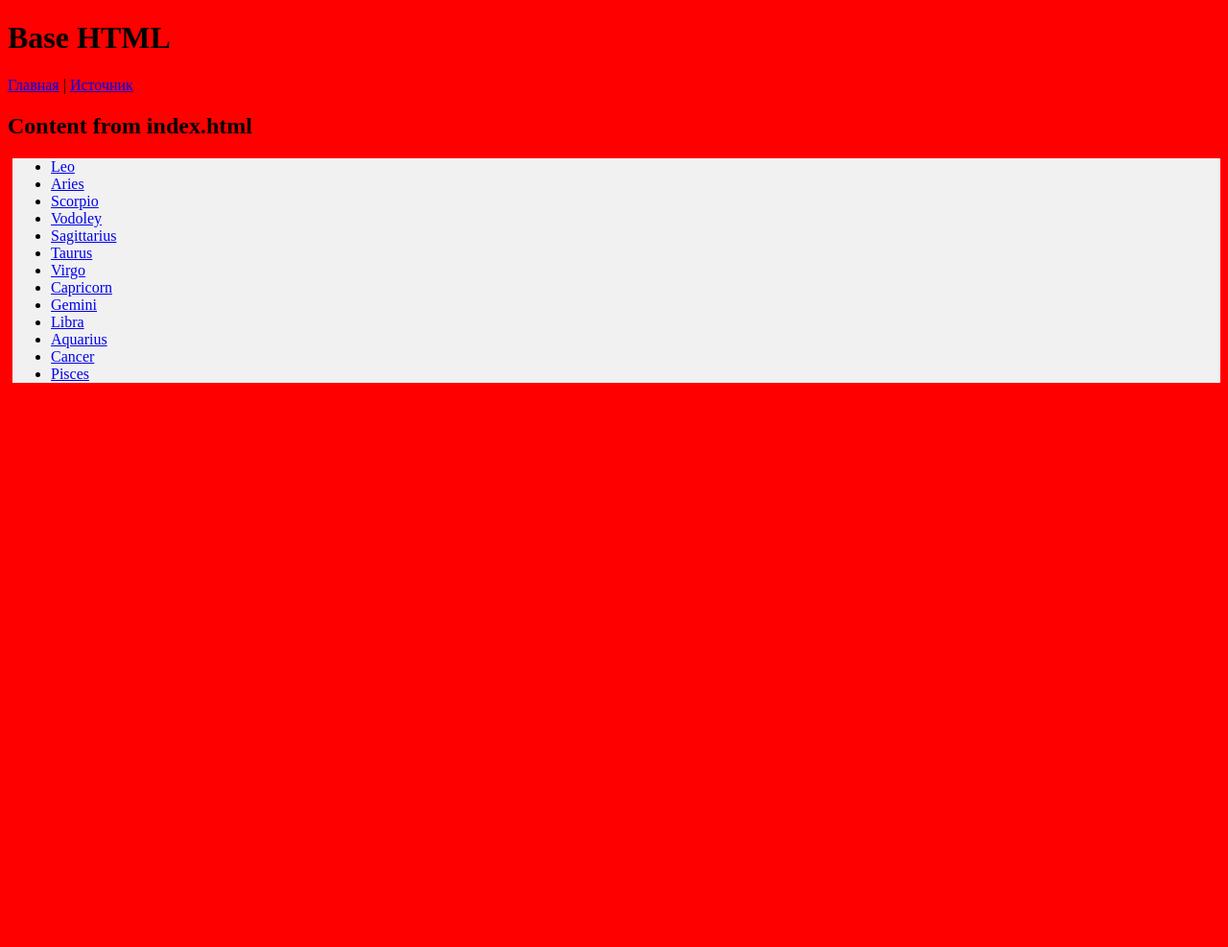
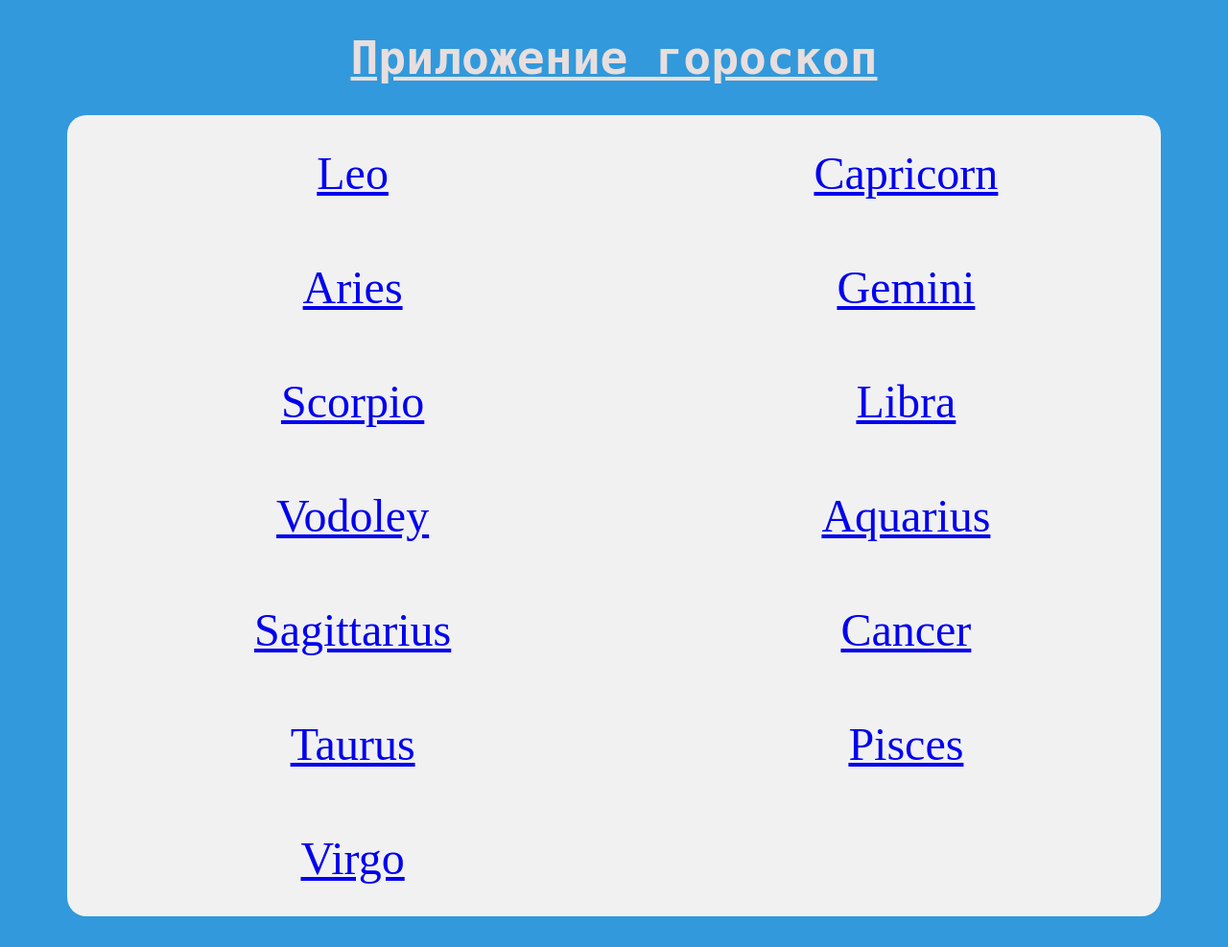
Before and after one commit to RustamKeneev/block_django_example, a Django app: page / in a window 1280 px wide. Shown: the whole page at 96% size. Before the commit the page ends 399 px from the top, so only its background shows below. Run offline with Django 4.2, Linux system fonts and the light colour scheme.

Commit message:
Change the style of the Django 3 project. Django 3 Css Style Project

```diff
--- a/horoscope/templates/horoscope/index.html
+++ b/horoscope/templates/horoscope/index.html
@@ -10,8 +10,8 @@
 {% endblock %}
 
 {% block content %}
-    {% include 'includes/navbar.html' only %}
-    <h2>Content from index.html</h2>
+{#    {% include 'includes/navbar.html' only %}#}
+    <h1>Приложение гороскоп</h1>
     <ul>
         {% for item in zodiacs %}
             <li><a href="{% url 'horoscope-name' sign_zodiac=item %}">{{ item|title }}</a></li>
--- a/horoscope/templates/horoscope/info_zodiac.html
+++ b/horoscope/templates/horoscope/info_zodiac.html
@@ -8,8 +8,8 @@
 {% endblock %}
 
 {% block content %}
-    {% include 'includes/navbar.html' only %}
-    <h2>Content from info_zodiac.html</h2>
+    {% include 'includes/navbar.html' %}
+    <h1>{{ sign_name }}</h1>
     {% if description_zodiac is None %}
         <h2>Неправильный знак задиака - {{ sign_zodiac|upper }}</h2>
     {% else %}
--- a/horoscope/templates/includes/navbar.html
+++ b/horoscope/templates/includes/navbar.html
@@ -1,7 +1,7 @@
 <nav>
-    <a href="{% url 'horoscope_index' %}">Главная</a> |
+    <a href="{% url 'horoscope_index' %}">Главная</a>
     <a href="https://learnbatta.com/blog/django-custom-path-converters-17/">Источник</a>
     {% for item in zodiacs %}
-        | <a href="{% url 'horoscope-name' sign_zodiac=item %}">{{ item|title }}</a>
+         <a href="{% url 'horoscope-name' sign_zodiac=item %}">{{ item|title }}</a>
     {% endfor %}
 </nav>
--- a/horoscope/views.py
+++ b/horoscope/views.py
@@ -28,7 +28,6 @@ types = {
 
 def index(request):
     zodiacs = list(zodiac_dictionary)
-    # f"<li><a href='{redirect_path}'>{sign.title()}</a></li>"
     context = {
         'zodiacs': zodiacs,
         'zodiac_dictionary': zodiac_dictionary,
@@ -38,9 +37,12 @@ def index(request):
 
 def get_info_about_sign_zodiac(request, sign_zodiac: str):
     description = zodiac_dictionary.get(sign_zodiac)
+    zodiacs = list(zodiac_dictionary)
     data = {
         'description_zodiac': description,
         'sign_zodiac': sign_zodiac,
+        'sign_name': description.split()[0],
+        'zodiacs': zodiacs,
     }
     return render(request, 'horoscope/info_zodiac.html', context=data)
 
--- a/static/horoscope/css/base.css
+++ b/static/horoscope/css/base.css
@@ -1,3 +1,29 @@
 html{
-    background-color: red;
+    background-color: #3199dc;
 }
+
+nav {
+    text-align: center;
+    color: white;
+    font-size: 2rem;
+    height: 100%;
+    width: 200px;
+    position: fixed;
+    z-index: 1;
+    top: 0;
+    left: 0;
+    background-color: #111;
+    overflow-x: hidden;
+    padding-top: 20px;
+}
+
+nav a {
+    color: white;
+    display: block;
+    font-size: 2rem;
+    margin: 20px;
+}
+
+nav a:hover, ul a:active {
+    color: #eca8b5;
+}
--- a/static/horoscope/css/index.css
+++ b/static/horoscope/css/index.css
@@ -1,4 +1,35 @@
+h2 {
+    background-color: blueviolet;
+}
+
 ul {
-    border-left: 5px solid red;
+    -webkit-column-count: 2;
+    -moz-column-count: 2;
+    column-count: 2;
+    list-style-type: none;
     background-color: #f1f1f1;
+    width: 90%;
+    max-width: 95rem;
+    border-radius: 20px;
+    margin: 2rem auto;
+    padding: 1px;
 }
+
+ul li {
+    text-align: center;
+    width: 100%;
+    font-size: 3rem;
+    padding: 2rem 1rem;
+}
+
+ul a:hover, ul a:active {
+    color: #eca8b5;
+}
+
+h1 {
+    color: #e8dede;
+    text-align: center;
+    font-family: "Andale Mono", Andale Mono, monospace;
+    font-size: 48px;
+    text-decoration: underline;
+}
--- a/templates/base.html
+++ b/templates/base.html
@@ -8,7 +8,6 @@
     {% block css_additional %}{% endblock %}
 </head>
 <body>
-    <h1>Base HTML</h1>
     {% block content %}{% endblock %}
 </body>
 </html>
```
Also changed, not shown: static/horoscope/css/info.css (+11 -1 lines).
